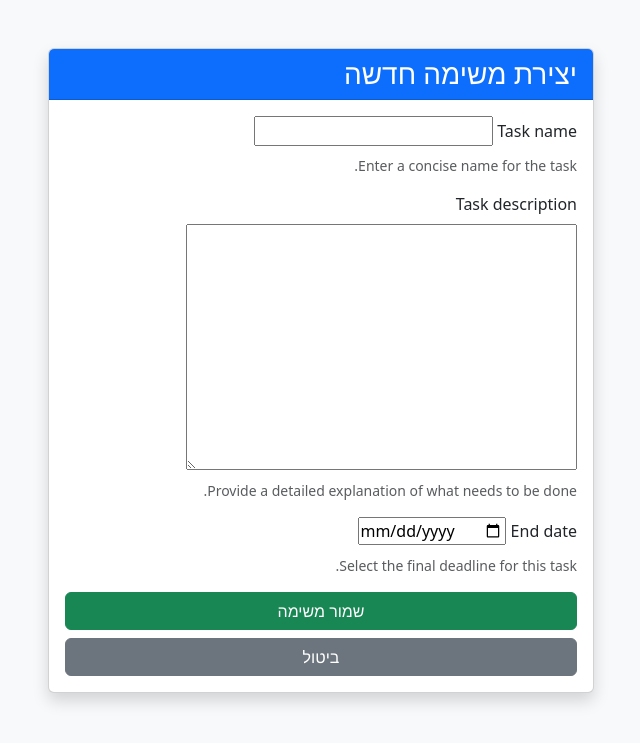
After one commit to y5961/TasksManager.Pycharm, a Django app: template templates/teams/manage/add_task.html in a window 1280 px wide. The commit adds this page. Shown: the top 743 px of the page, without its empty margins (319-959 px from the left). Run offline with Django 5.2, Linux system fonts and the light colour scheme; the template is opened without the code that fills it: values that come from a table or form of the project are taken from there, others are empty.

Commit message:
apdate team-management

```diff
--- a/App1/forms.py
+++ b/App1/forms.py
@@ -1,61 +1,160 @@
 from django import forms
-from .models import User, Team
-
+from .models import User, Team, Task
 
 class SignUpForm(forms.ModelForm):
     class Meta:
         model = User
         fields = ['first_name', 'last_name', 'email', 'password', 'role']
-        labels= {
-        'first_name': 'first name',
-        'last_name': 'last name',
-               }
+        labels = {
+            'first_name': 'First name',
+            'last_name': 'Last name',
+        }
         help_texts = {
-            "password": "min length of 8 characters",
-            "email": "email address",
-            "first_name": "only letters",
-            "last_name": "only letters",
-            "role": "To open a new team- choose a 'manager'",
+            "password": "Min length of 8 characters",
+            "email": "Email address",
+            "first_name": "Only letters",
+            "last_name": "Only letters",
+            "role": "To open a new team - choose 'Manager'",
         }
 
     def clean_first_name(self):
         fname = self.cleaned_data["first_name"]
         if not fname.isalpha():
-            raise forms.ValidationError("Should contains only letters")
+            raise forms.ValidationError("Should contain only letters")
         return fname
 
     def clean_last_name(self):
-        lname=self.cleaned_data["last_name"]
+        lname = self.cleaned_data["last_name"]
         if not lname.isalpha():
-            raise forms.ValidationError("Should contains only letters")
+            raise forms.ValidationError("Should contain only letters")
         return lname
 
 class SignInForm(forms.ModelForm):
     class Meta:
         model = User
-        fields = [ 'email', 'password']
+        fields = ['email', 'password']
         help_texts = {
-            "password": "min length of 8 characters",
-            "email": "email address",
+            "password": "Min length of 8 characters",
+            "email": "Email address",
         }
 
 class AddTeamForm(forms.ModelForm):
     class Meta:
         model = Team
         fields = ['name']
-        labels = {'name': 'name of the new team'}
-
-
-#class JoinTeamForm(forms.ModelForm):
-#   team = forms.ModelChoiceField(queryset=Team.objects.all(), label="select team")
+        labels = {'name': 'Name of the new team'}
 
 class JoinTeamForm(forms.ModelForm):
     team = forms.ModelChoiceField(
         queryset=Team.objects.all(),
-        label="select a team",
-        empty_label="--choose teem to join",
-        widget=forms.Select(attrs={'class':'form-control'})
+        label="Select a team",
+        empty_label="-- Choose team to join --",
+        widget=forms.Select(attrs={'class': 'form-control'})
     )
+
     class Meta:
         model = User
-        fields = ['team']
+        fields = ['team']  # הגדרה יחידה ותקינה של Meta
+
+class AddTaskForm(forms.ModelForm):
+    class Meta:
+        model = Task
+        fields = ['name', 'description', 'end_date']
+        labels = {
+            'name': 'Task name',
+            'description': 'Task description',
+        }
+        help_texts = {
+            'name': 'Enter a concise name for the task.',
+            'description': 'Provide a detailed explanation of what needs to be done.',
+            'end_date': 'Select the final deadline for this task.',
+        }
+        widgets = {
+            'end_date': forms.DateInput(attrs={'type': 'date'}),
+        }
+
+
+# from django import forms
+# from .models import User, Team,Task
+#
+#
+# class SignUpForm(forms.ModelForm):
+#     class Meta:
+#         model = User
+#         fields = ['first_name', 'last_name', 'email', 'password', 'role']
+#         labels= {
+#         'first_name': 'first name',
+#         'last_name': 'last name',
+#                }
+#         help_texts = {
+#             "password": "min length of 8 characters",
+#             "email": "email address",
+#             "first_name": "only letters",
+#             "last_name": "only letters",
+#             "role": "To open a new team- choose a 'manager'",
+#         }
+#
+#
+#     def clean_first_name(self):
+#         fname = self.cleaned_data["first_name"]
+#         if not fname.isalpha():
+#             raise forms.ValidationError("Should contains only letters")
+#         return fname
+#
+#     def clean_last_name(self):
+#         lname=self.cleaned_data["last_name"]
+#         if not lname.isalpha():
+#             raise forms.ValidationError("Should contains only letters")
+#         return lname
+#
+# class SignInForm(forms.ModelForm):
+#     class Meta:
+#         model = User
+#         fields = [ 'email', 'password']
+#         help_texts = {
+#             "password": "min length of 8 characters",
+#             "email": "email address",
+#         }
+#
+# class AddTeamForm(forms.ModelForm):
+#     class Meta:
+#         model = Team
+#         fields = ['name']
+#         labels = {'name': 'name of the new team'}
+#
+#
+# #class JoinTeamForm(forms.ModelForm):
+# #   team = forms.ModelChoiceField(queryset=Team.objects.all(), label="select team")
+#
+# class JoinTeamForm(forms.ModelForm):
+#     team = forms.ModelChoiceField(
+#         queryset=Team.objects.all(),
+#         label="select a team",
+#         empty_label="--choose teem to join",
+#         widget=forms.Select(attrs={'class':'form-control'})
+#     )
+#
+#     class Meta:
+#         model = User
+#         fields = ['team']
+#
+#     class Meta:
+#         model = User
+# class AddTaskForm(forms.ModelForm):
+#     class Meta:
+#         model = Task
+#         fields = ['name', 'description', 'end_date']
+#         labels = {
+#             'name': 'Task name',
+#             'description': 'Task description',
+#         }
+#         help_texts = {
+#             'name': 'Enter a concise name for the task.',
+#             'description': 'Provide a detailed explanation of what needs to be done.',
+#             'end_date': 'Select the final deadline for this task.',
+#         }
+#         widgets = {
+#             'end_date': forms.DateInput(attrs={'type': 'date'}),
+#         }
+#
+#
--- a/App1/models.py
+++ b/App1/models.py
@@ -1,3 +1,5 @@
+import datetime
+
 from django.contrib.auth.models import AbstractUser
 from django.core.exceptions import ValidationError
 from django.utils import timezone
@@ -6,7 +8,9 @@ from django.core.validators import MinLengthValidator
 
 
 class User(AbstractUser):
-    role = models.CharField(choices=[("Manager","Manager"),("TeamMember","TeamMember")])
+    role = models.CharField(
+        max_length=20,
+        choices=[("Manager","Manager"),("TeamMember","TeamMember")])
     team = models.ForeignKey("Team", on_delete=models.CASCADE, null=True)
     def __str__(self):
         return f"{self.first_name} {self.last_name}"
@@ -16,32 +20,28 @@ class Team(models.Model):
     def __str__(self):
         return self.name
 
-def start_date_validator(value):
-    if value < timezone.now().date():
-        raise ValidationError("the date can not be in the past")
-
 def end_date_validator(value):
     if value < timezone.now().date():
         raise ValidationError("please enter a future date")
-
 class Task(models.Model):
     name = models.CharField(max_length=100)
     description = models.TextField()
-    start_date = models.DateField(validators=[ start_date_validator])
     end_date = models.DateField(validators=[ end_date_validator])
     status = models.CharField(
         max_length=20,
         choices=[
             ("NEW_TASK", "New Task"),
             ("ON_PROCESS", "On Process"),
-            ("DONE", "Done")
+            ("DONE", "Completed"),
+            ("EXPIRED", "Time Over")
+
         ],
-        default="NEW_TASK"
+            default="NEW_TASK"
     )
     team = models.ForeignKey("Team", on_delete=models.CASCADE)
     owner = models.ForeignKey("User", on_delete=models.SET_NULL, null=True,blank=True)
     def clean(self):
-        if self.start_date>self.end_date:
+        if datetime.date.today()>self.end_date:
             raise ValidationError("End date cannot be earlier than start date")
 
 
--- a/App1/urls.py
+++ b/App1/urls.py
@@ -5,8 +5,8 @@ from App1 import views
 
 urlpatterns = [
     path("", views.home),
-    path("signIn/", views.sign_in),
-    path("signUp/", views.sign_up),
+    path("sign-in/", views.sign_in,name="sign_in"),
+    path("sign-up/", views.sign_up,name="sign_up"),
     path('create-team/', views.create_team, name='create_team'),
     path('team-management/', views.team_management, name='team_management'),
     path('select-team/', views.select_team, name='select_team'),
--- a/templates/home.html
+++ b/templates/home.html
@@ -6,8 +6,7 @@
 </head>
 <body>
 <h1>home_page</h1>
-    <a href="./signIn">Sign in</a>
-
-    <a href="./signUp">Sign up</a>
+    <a href="{% url 'sign_in'%}">Sign in</a>
+    <a href="{% url 'sign_up'%}">Sign up</a>
 </body>
 </html>
--- /dev/null
+++ b/templates/teams/manage/add_task.html
@@ -0,0 +1,57 @@
+<!DOCTYPE html>
+<html lang="he" dir="rtl">
+<head>
+    <meta charset="UTF-8">
+    <title>הוספת משימה חדשה</title>
+    <link rel="stylesheet" href="https://cdn.jsdelivr.net/npm/bootstrap@5.3.0/dist/css/bootstrap.min.css">
+</head>
+<body class="bg-light">
+
+<div class="container mt-5">
+    <div class="row justify-content-center">
+        <div class="col-md-6">
+            <div class="card shadow">
+                <div class="card-header bg-primary text-white">
+                    <h3 class="card-title mb-0">יצירת משימה חדשה</h3>
+                </div>
+                <div class="card-body">
+
+                    <form method="post">
+                        {% csrf_token %}
+
+                        {% for field in form %}
+                            <div class="mb-3">
+                                <label for="{{ field.id_for_label }}" class="form-label font-weight-bold">
+                                    {{ field.label }}
+                                </label>
+
+                                {{ field }}
+
+                                {% if field.help_text %}
+                                    <div class="form-text text-muted">
+                                        {{ field.help_text }}
+                                    </div>
+                                {% endif %}
+
+                                {% if field.errors %}
+                                    <div class="text-danger small">
+                                        {{ field.errors }}
+                                    </div>
+                                {% endif %}
+                            </div>
+                        {% endfor %}
+
+                        <div class="d-grid gap-2">
+                            <button type="submit" class="btn btn-success">שמור משימה</button>
+                            <a href="{% url 'team_management' %}" class="btn btn-secondary">ביטול</a>
+                        </div>
+                    </form>
+
+                </div>
+            </div>
+        </div>
+    </div>
+</div>
+
+</body>
+</html>
--- a/templates/team_management.html
+++ b/templates/teams/team_management.html
@@ -15,7 +15,7 @@
         <td>{{ task.name }}</td>
         <td>{{ task.status }}</td>
         {% if user.role == "Manager" %}
-            <td><a href="{% url 'delete_task' task.id %}">מחק משימה</a></td>
+            <td>> <button>delete</button></a></td>
         {% endif %}
     </tr>
     {% endfor %}
```
Also changed, not shown: App1/views.py (+31 -20 lines), App1/migrations/0001_initial.py, db.sqlite3 (added), templates/assign_tasks.html (deleted), templates/auth/sign_in.html (renamed from templates/SignIn.html), templates/auth/sign_up.html (renamed from templates/SignUp.html), templates/teams/manage/assign_tasks.html (added), templates/teams/manage/create_team.html (renamed from templates/create_team.html), templates/teams/select_team.html (renamed from templates/select_team.html), 1 other file.
